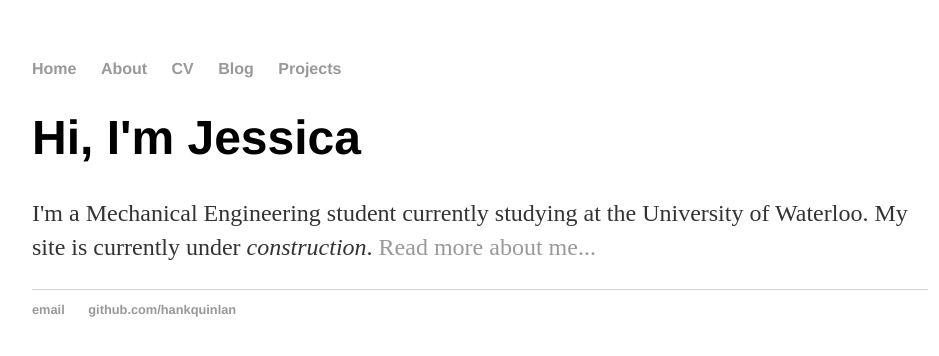
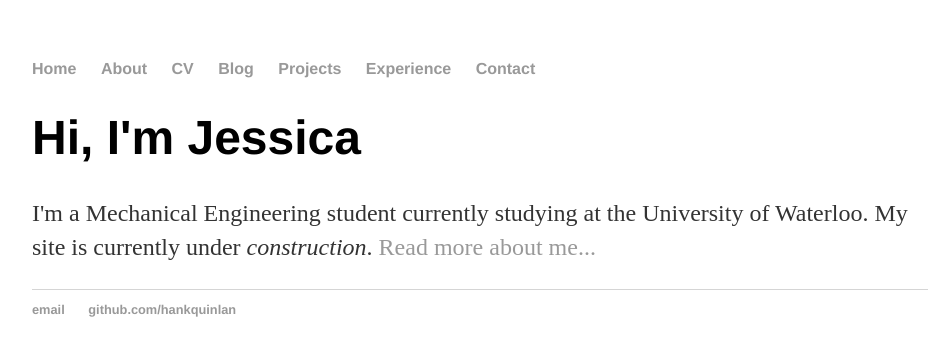
Before and after one commit to jhltsang/jhltsang.github.io, a Jekyll site: the page built from index.html, in a window 1280 px wide. Shown: the top 356 px of the page, without its empty margins (160-1099 px from the left). Built offline with Jekyll 4.4.1, drawn with Linux system fonts in a browser that asks for light colours.

Commit message:
Update default.html

```diff
--- a/_layouts/default.html
+++ b/_layouts/default.html
@@ -13,6 +13,8 @@
 	        		<li><a href="/cv">CV</a></li>
 	        		<li><a href="/blog">Blog</a></li>
 				<li><a href="/projects">Projects</a></li>
+				<li><a href="/experience">Experience</a></li>
+				<li><a href="/contact">Contact</a></li>
 
 	    		</ul>
 			</nav>
```
